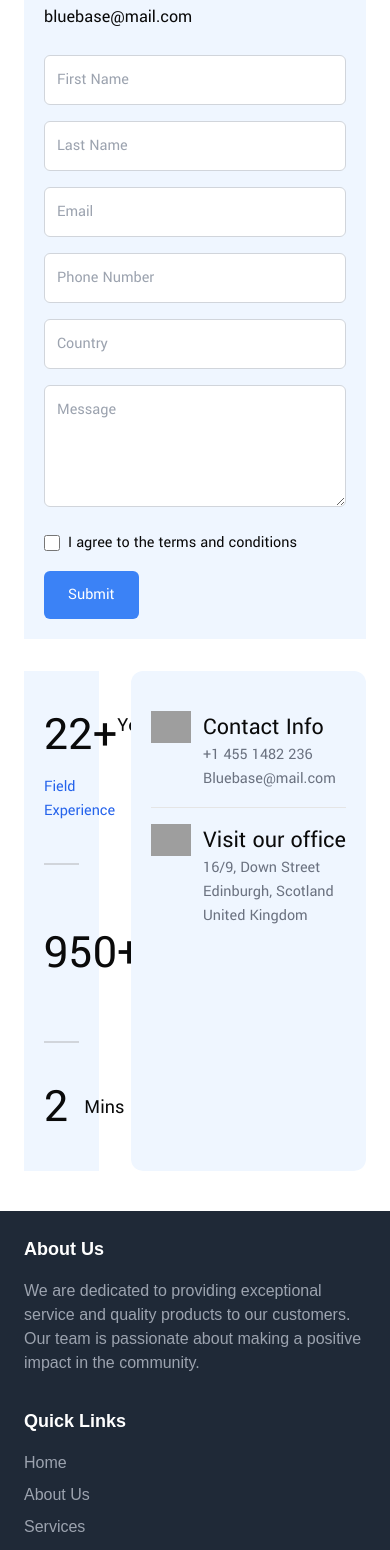
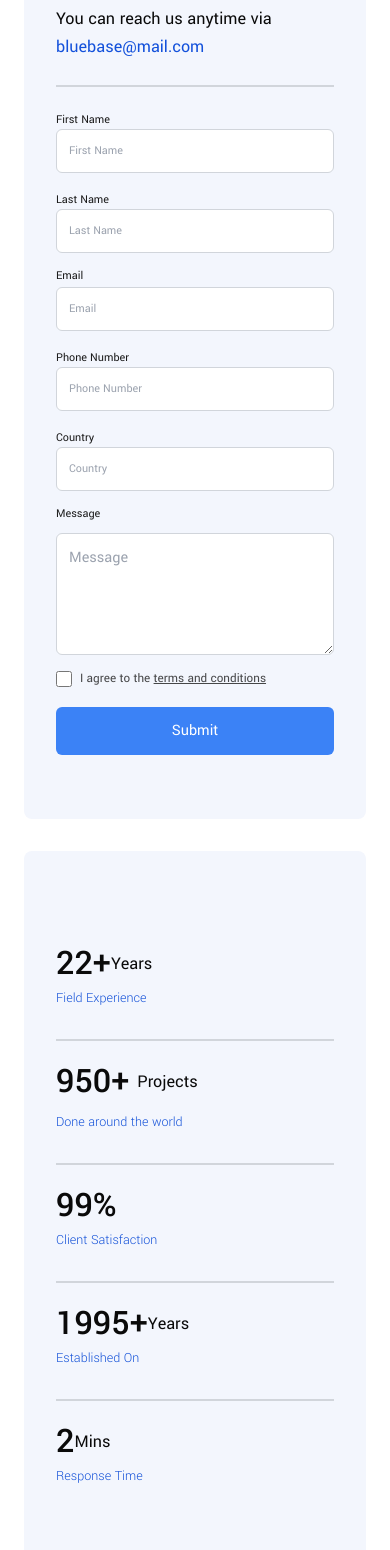
Before and after one commit to umarq91/tech-blog, a Next.js app: page / in a window 390 px wide. Shown: the part 6198-7748 px from the top of the page. Built offline with nearby package versions, Linux system fonts and the light colour scheme; grey boxes are pictures that could not be loaded.

Commit message:
landing page complete

```diff
--- a/app/layout.tsx
+++ b/app/layout.tsx
@@ -4,6 +4,7 @@ import "./globals.css";
 import Navbar from "@/components/layout/Navbar";
 import Footer from "@/components/layout/Footer";
 import Header from "@/components/layout/Header";
+import Footer2 from "@/components/layout/Footer2";
 const geistSans = localFont({
   src: "./fonts/GeistVF.woff",
   variable: "--font-geist-sans",
@@ -41,6 +42,7 @@ export default function RootLayout({
         {children}
         </div>
         <Footer/>
+        <Footer2/>
       </body>
     </html>
   );
--- a/components/layout/Footer.tsx
+++ b/components/layout/Footer.tsx
@@ -1,230 +1,234 @@
-import React from 'react';
+import React from "react";
 
 function Footer() {
   return (
     <footer>
       <div className="max-w-7xl mx-auto px-6 py-10 min-h-[200px] font-yantramanav">
-        <div className="grid grid-cols-1 md:grid-cols-2 lg:grid-cols-4 gap-8">
+        <div className="grid grid-cols-1 md:grid-cols-2 lg:grid-cols-2 gap-8">
           {/* Form Section */}
-          <div className="bg-blue-50 p-5 col-span-2">
+          <div className="bg-[#f3f6fd] p-5  rounded-lg  py-16 px-8">
             <div className="heading flex flex-col gap-4">
-              <h5 className="text-blue-500 tracking-[6px] text-sm">Contact</h5>
-              <h2 className="text-3xl lg:text-5xl font-bold">Let's get in touch</h2>
-              <h5 className="text-lg">You can reach us anytime via bluebase@mail.com</h5>
+              <h5 className="text-[#1351d8] tracking-[6px] font-medium uppercase font-syne text-[10px] leading-[1.2px] ">
+                Contact
+              </h5>
+              <h2 className="text-[40px] mb-6 leading-[1px] mt-4  lg:text-5xl tracking-[-1px] font-bold">
+                Let's get in touch
+              </h2>
+              <h5 className="text-lg">
+                You can reach us anytime via{" "}
+                <span className="text-[#1351db]">bluebase@mail.com</span>
+              </h5>
             </div>
-
+            <hr className="border border-gray-300 mt-6" />
             {/* Form */}
-            <form className="mt-6 space-y-4">
-              <div className="grid grid-cols-1 md:grid-cols-2 gap-4">
+            <form className="mt-6 space-y-2">
+              <div className="grid grid-cols-1 md:grid-cols-2 gap-2">
+                <label
+                  htmlFor=""
+                  className=" text-[12px] text-[#1c1c1c] opacity-[.9px] "
+                >
+                  First Name
                   <input
                     type="text"
                     placeholder="First Name"
-                  className="p-3 border border-gray-300 rounded-md w-full"
+                    className="p-3 border border-gray-300 rounded-md w-full mb-[10px]"
                   />
+                </label>
+                <label
+                  htmlFor=""
+                  className=" text-[12px] text-[#1c1c1c] opacity-[.9px] "
+                >
+                  Last Name
                   <input
                     type="text"
                     placeholder="Last Name"
-                  className="p-3 border border-gray-300 rounded-md w-full"
+                    className="p-3 border border-gray-300 rounded-md w-full  mb-[10px]"
                   />
+                </label>
               </div>
-
+              <label
+                htmlFor=""
+                className=" text-[12px] text-[#1c1c1c] opacity-[.9px] "
+              >
+                Email
                 <input
                   type="email"
                   placeholder="Email"
-                className="p-3 border border-gray-300 rounded-md w-full"
+                  className="p-3 border border-gray-300 rounded-md w-full  mb-[10px]"
                 />
+              </label>
 
-              <div className="grid grid-cols-1 md:grid-cols-2 gap-4">
+              <div className="grid grid-cols-1 md:grid-cols-2 gap-2">
+                <label
+                  htmlFor=""
+                  className=" text-[12px] text-[#1c1c1c] opacity-[.9px] "
+                >
+                  Phone Number
                   <input
                     type="text"
                     placeholder="Phone Number"
-                  className="p-3 border border-gray-300 rounded-md w-full"
+                    className="p-3 border border-gray-300 rounded-md w-full  mb-[10px]"
                   />
+                </label>
+                <label
+                  htmlFor=""
+                  className=" text-[12px] text-[#1c1c1c] opacity-[.9px] "
+                >
+                  Country
                   <input
                     type="text"
                     placeholder="Country"
-                  className="p-3 border border-gray-300 rounded-md w-full"
+                    className="p-3 border border-gray-300 rounded-md w-full  mb-[10px]"
                   />
+                </label>
               </div>
-
+              <label
+                htmlFor=""
+                className=" text-[12px] text-[#1c1c1c] opacity-[.9px] "
+              >
+                Message
+              </label>
               <textarea
                 placeholder="Message"
                 className="p-3 border border-gray-300 rounded-md w-full"
-                rows="4"
+                rows={4}
               ></textarea>
 
               <div className="flex items-center gap-2">
                 <input type="checkbox" className="h-4 w-4" />
-                <label>I agree to the terms and conditions</label>
+                <label className="text-[#1c1c1ccc] text-[13px] leading-[1px]  font-dmSans ">
+                  I agree to the{" "}
+                  <span className="underline">terms and conditions</span>
+                </label>
               </div>
 
-              <button className="bg-blue-500 text-white py-3 px-6 rounded-md hover:bg-blue-600 transition">
+              <div>
+                <button className="bg-blue-500 text-white py-3 mt-3 px-6 rounded-md w-full hover:bg-blue-600 transition">
                   Submit
                 </button>
+              </div>
             </form>
           </div>
 
           {/* Second Column */}
-          <div className="py-10 bg-blue-50 px-5 flex flex-col gap-10">
+          <div className="grid grid-cols-1 lg:grid-cols-2 gap-8">
+            <div className="py-28 px-8 w-full bg-[#f3f6fd] col-span-1  flex flex-col gap-10 rounded-lg">
               <div className="flex flex-col justify-center gap-4">
-              <div className='flex'>
-
-              <h3 className="text-5xl">22+</h3>
-              <p className="text-xl">Years</p>
+                <div className="flex mb-3">
+                  <h3 className="mb-[6px] leading-[1px] text-[36px] font-medium font-dmSans text-normal text-inherit ">
+                    22+
+                  </h3>
+                  <p className="text-[18px] leading-[1px] font-dmSans text-inherit">
+                    Years
+                  </p>
                 </div>
-              <h4 className="text-blue-600">Field Experience</h4>
+                <h4 className="text-[14px] text-[#1351d8]  leading-[1px] font-light">
+                  Field Experience
+                </h4>
               </div>
               <hr className="border border-gray-300" />
-            <div className="flex items-center gap-4">
-              <h3 className="text-5xl">950+</h3>
-              <p className="text-xl">Projects</p>
-              <h4 className="text-blue-600">Done around the world</h4>
+              <div className="flex items-center gap-2">
+                <h3 className=" leading-[1px] text-[36px] font-medium font-dmSans text-normal text-inherit">
+                  950+
+                </h3>
+                <p className="text-[18px] leading-[1px] font-dmSans  text-inherit">
+                  Projects
+                </p>
+              </div>
+              <h4 className="text-[14px] text-[#1351d8]  leading-[1px] font-light">
+                Done around the world
+              </h4>
+              <hr className="border border-gray-300" />
+              <div className="flex flex-col justify-center gap-4">
+                <div className="flex mb-3">
+                  <h3 className="mb-[6px] leading-[1px] text-[36px] font-medium font-dmSans text-normal text-inherit ">
+                    99%
+                  </h3>
+                </div>
+                <h4 className="text-[14px] text-[#1351d8]  leading-[1px] font-light">
+                  Client Satisfaction
+                </h4>
               </div>
               <hr className="border border-gray-300" />
-            <div className="flex items-center gap-4">
-              <h3 className="text-5xl">2</h3>
-              <p className="text-xl">Mins</p>
-              <h4 className="text-blue-600">Response Time</h4>
+              <div className="flex flex-col justify-center gap-4">
+                <div className="flex mb-3">
+                  <h3 className="mb-[6px] leading-[1px] text-[36px] font-medium font-dmSans text-normal text-inherit ">
+                    1995+
+                  </h3>
+                  <p className="text-[18px] leading-[1px] font-dmSans text-inherit">
+                    Years
+                  </p>
+                </div>
+                <h4 className="text-[14px] text-[#1351d8]  leading-[1px] font-light">
+                  Established On
+                </h4>
+              </div>
+              <hr className="border border-gray-300" />
+              <div className="flex flex-col justify-center gap-4">
+                <div className="flex mb-3">
+                  <h3 className="mb-[6px] leading-[1px] text-[36px] font-medium font-dmSans text-normal text-inherit ">
+                    2
+                  </h3>
+                  <p className="text-[18px] leading-[1px] font-dmSans text-inherit">
+                    Mins
+                  </p>
+                </div>
+                <h4 className="text-[14px] text-[#1351d8]  leading-[1px] font-light">
+                  Response Time
+                </h4>
               </div>
             </div>
 
             {/* Third Column */}
-          <div className="bg-blue-50 rounded-xl py-10 px-5">
+            <div className="bg-[#f3f6fd] px-7 col-span-1 rounded-xl  py-16">
               <div className="flex flex-col gap-4">
-              <div className="flex items-start gap-3">
+                <div className="flex flex-col items-start gap-4">
                   <img
                     src="https://wpriverthemes.com/synck/wp-content/uploads/2023/11/support-icon.svg"
+                    className="h-8 w-[40px] block mb-5 "
+                  />
+                  <div className="flex flex-col items-start">
+                    <h3 className="mb-[15px] text-[18px] font-yantramanav leading-[1px] font-medium">
+                      Contact Info
+                    </h3>
+                    <p className="text-[12px] text-[#1c1c1ccc] leading-[24px]  ">
+                      +1 455 1482 236
+                    </p>
+                    <p className="text-[12px] text-[#1c1c1ccc] leading-[24px] ">
+                      Bluebase@mail.com
+                    </p>
+                  </div>
+                </div>
+                <hr className="border w-full border-gray-300" />
+                <div className="flex flex-col items-start gap-5 py-9">
+                  <img
+                    src="https://wpriverthemes.com/synck/wp-content/uploads/2023/12/map-icon.svg"
                     className="h-8 w-10"
                   />
                   <div>
-                  <h3 className="text-2xl">Contact Info</h3>
-                  <p className="text-gray-500">+1 455 1482 236</p>
-                  <p className="text-gray-500">Bluebase@mail.com</p>
-                </div>
-              </div>
-              <hr />
-              <div className="flex items-start gap-3">
-                <img
-                  src="https://wpriverthemes.com/synck/wp-content/uploads/2023/11/support-icon.svg"
-                  className="h-8 w-10"
-                />
-                <div>
-                  <h3 className="text-2xl">Visit our office</h3>
-                  <p className="text-gray-500">16/9, Down Street</p>
-                  <p className="text-gray-500">Edinburgh, Scotland</p>
-                  <p className="text-gray-500">United Kingdom</p>
-                </div>
-              </div>
-            </div>
-          </div>
-        </div>
-      </div>
-
-      {/* Bottom Section */}
-      <div className="bg-gray-800 text-white py-6">
-        <div className="max-w-7xl mx-auto px-6">
-          <div className="grid grid-cols-1 md:grid-cols-3 gap-8">
-            {/* About Us */}
-            <div>
-              <h2 className="text-lg font-semibold mb-4">About Us</h2>
-              <p className="text-gray-400">
-                We are dedicated to providing exceptional service and quality
-                products to our customers. Our team is passionate about making a
-                positive impact in the community.
+                    <h3 className="mb-[15px] text-[18px] font-yantramanav leading-[1px] font-medium">
+                      Visit our office
+                    </h3>
+                    <p className="text-[12px] text-[#1c1c1ccc] leading-[24px]">
+                      16/9, Down Street
                     </p>
-            </div>
-
-            {/* Quick Links */}
-            <div>
-              <h2 className="text-lg font-semibold mb-4">Quick Links</h2>
-              <ul className="space-y-2">
-                <li>
-                  <a
-                    href="#"
-                    className="text-gray-400 hover:text-blue-500 transition duration-300"
-                  >
-                    Home
-                  </a>
-                </li>
-                <li>
-                  <a
-                    href="#"
-                    className="text-gray-400 hover:text-blue-500 transition duration-300"
-                  >
-                    About Us
-                  </a>
-                </li>
-                <li>
-                  <a
-                    href="#"
-                    className="text-gray-400 hover:text-blue-500 transition duration-300"
-                  >
-                    Services
-                  </a>
-                </li>
-                <li>
-                  <a
-                    href="#"
-                    className="text-gray-400 hover:text-blue-500 transition duration-300"
-                  >
-                    Contact
-                  </a>
-                </li>
-              </ul>
-            </div>
-
-            {/* Contact Info */}
-            <div>
-              <h2 className="text-lg font-semibold mb-4">Contact Us</h2>
-              <p className="text-gray-400">
-                Email:{" "}
-                <a href="mailto:info@example.com" className="text-blue-500">
-                  info@example.com
-                </a>
+                    <p className="text-[12px] text-[#1c1c1ccc] leading-[24px]">
+                      Edinburgh, Scotland
                     </p>
-              <p className="text-gray-400">
-                Phone:{" "}
-                <a href="tel:+123456789" className="text-blue-500">
-                  +1 234 567 89
-                </a>
-              </p>
-              <p className="text-gray-400">
-                Address: 123 Main St, City, Country
+                    <p className="text-[12px] text-[#1c1c1ccc] leading-[24px]">
+                      United Kingdom
                     </p>
                   </div>
                 </div>
-
-          {/* Social Links */}
-          <div className="flex justify-center mt-8 space-x-4">
-            <a
-              href="#"
-              className="text-gray-400 hover:text-blue-500 transition duration-300"
-            >
-              <i className="fab fa-facebook-f"></i>
-            </a>
-            <a
-              href="#"
-              className="text-gray-400 hover:text-blue-500 transition duration-300"
-            >
-              <i className="fab fa-twitter"></i>
-            </a>
-            <a
-              href="#"
-              className="text-gray-400 hover:text-blue-500 transition duration-300"
-            >
-              <i className="fab fa-instagram"></i>
-            </a>
-            <a
-              href="#"
-              className="text-gray-400 hover:text-blue-500 transition duration-300"
-            >
-              <i className="fab fa-linkedin-in"></i>
-            </a>
+                <hr className="border w-full border-gray-300" />
+                <ul className="py-8 text-[#1c1c1ccc] space-y-4">
+                    <li>Dribbble</li>
+                    <li>Twitter</li>
+                    <li>Instagram</li>
+                    <li>linkedin</li>
+                </ul>
               </div>
-
-          {/* Copyright */}
-          <div className="mt-8 border-t border-gray-700 pt-4 text-center text-gray-400">
-            <p>&copy; {new Date().getFullYear()} Your Company Name. All rights reserved.</p>
+            </div>
           </div>
         </div>
       </div>
@@ -232,4 +236,4 @@ function Footer() {
   );
 }
 
-export default Footer;
+export default Footer
--- /dev/null
+++ b/components/layout/Footer2.tsx
@@ -0,0 +1,122 @@
+import React from "react";
+
+const Footer2 = () => {
+  return (
+    <div className="py-16 pl-6 lg:px-24 bg-[#1c1c1c] w-[100vw]">
+      <div className=" max-w-[1400px] mx-auto">
+        <div
+          className="pb-[50px] border-b-[1px] solid border-[#ffffff33] relative
+        flex flex-col  lg:flex-row lg:justify-between   items-start
+        justify-between"
+        >
+          <div className="left ">
+            <a className="logo">
+              <img
+                src="/logo.png"
+                alt="synck"
+                className="transition-none h-10 w-10 animate-none hover:bg-transparent
+                    hover:border-none hover:shadow-none"
+              />
+            </a>
+            <p className="leading-[24px] text-[14px] text-[#fffc] text-left mt-6">
+              We provide the expertise and support to <br /> propel your
+              business forward.
+            </p>
+            <div className="space-x-2 mt-8 flex items-center justify-start flex-wrap gap-2 max-[200px]:flex-col ">
+              <input
+                type="email"
+                placeholder="Enter Your Email"
+                className="py-[8px] px-[15px] rounded-md border-[1px] solid border-[#ffffff33] outline-none hover:outline-none text-inherit text-[12px] bg-transparent leading-none] w-[195px] h-[31px] text-white font-dmSans"
+              />
+              <button
+                className="font-dmSans text-[#f9f9f9] text-[12px] bg-[#1351d8] py-[8px] px-[26px]
+            rounded-md
+              "
+              >
+                Get Started
+              </button>
+            </div>
+            <div className="flex gap-[30px] items-center box-border mt-12 ">
+              <div>
+                <img
+                  src="https://wpriverthemes.com/synck/wp-content/uploads/2024/03/youtube.svg"
+                  className="w-[70px] box-border"
+                  alt=""
+                />
+              </div>
+              <div>
+                <img
+                  src="https://wpriverthemes.com/synck/wp-content/uploads/2024/03/webflow.svg"
+                  className="w-[70px] box-border"
+                  alt=""
+                />
+              </div>
+              <div>
+                <img
+                  src="https://wpriverthemes.com/synck/wp-content/uploads/2024/03/upwork.svg"
+                  className="w-[70px] box-border"
+                  alt=""
+                />
+              </div>
+              <div>
+                <img
+                  src="https://wpriverthemes.com/synck/wp-content/uploads/2024/03/shopify.svg"
+                  className="w-[70px] box-border"
+                  alt=""
+                />
+              </div>
+            </div>
+          </div>
+          <div className="h-auto lg:h-[300px]  w-px bg-[#ffffff33] mx-4 z-20 "></div>
+          <div className="right max-lg:mt-16">
+            <p
+              className="mb-[15px] text-[24px] text-[#ffffff] tracking-[-.5px] font-yantramanav box-border
+            font-medium  "
+            >
+              Let’s get started on something great
+            </p>
+            <p className="leading-[24px] text-[14px] text-[#ffffffcc] mb-[35px] box-border">
+              Our team of IT experts looks forward to meeting with you <br />{" "}
+              and providing valuable insights tailored to your business.
+            </p>
+            <button
+              className="h-[31px] text-[12px] py-[13px] px-[26px] rounded-md leading-[1px]
+           text-[#f9f9f9] bg-[#1351db]
+            "
+            >
+              Get an appointment now
+            </button>
+            <div className="footer-experience d-flex align-items-center flex gap-[60px] mt-[38px]  ">
+              <div className="footer-experience-item text-[#ffffff] space-y-2 ">
+                <h2 className="text-[22px] leading-[1px] font-dmSans font-normal  text-inherit">
+                  2 <span className="text-[12px] ">Mins</span>
+                </h2>
+                <p className="text-[12px] leading-[24px] text-[#ffffffcc]">
+                  Response Time
+                </p>
+              </div>
+              <div className="footer-experience-item text-[#ffffff] space-y-2 ">
+                <h2 className="text-[22px] leading-[1px] font-dmSans font-normal  text-inherit">
+                  99%
+                </h2>
+                <p className="text-[12px] leading-[24px] text-[#ffffffcc]">
+                  Client Satisfaction
+                </p>
+              </div>
+              <div className="footer-experience-item text-[#ffffff] space-y-2 ">
+                <h2 className="text-[22px] leading-[1px] font-dmSans font-normal  text-inherit">
+                  22+ <span className="text-[12px] ">Years</span>
+                </h2>
+                <p className="text-[12px] leading-[24px] text-[#ffffffcc]">
+                  Field Experience
+                </p>
+              </div>
+            </div>
+          </div>
+        </div>
+      </div>
+    </div>
+  );
+};
+
+export default Footer2;
```
Lines whose indentation alone changed are shown as unchanged.
